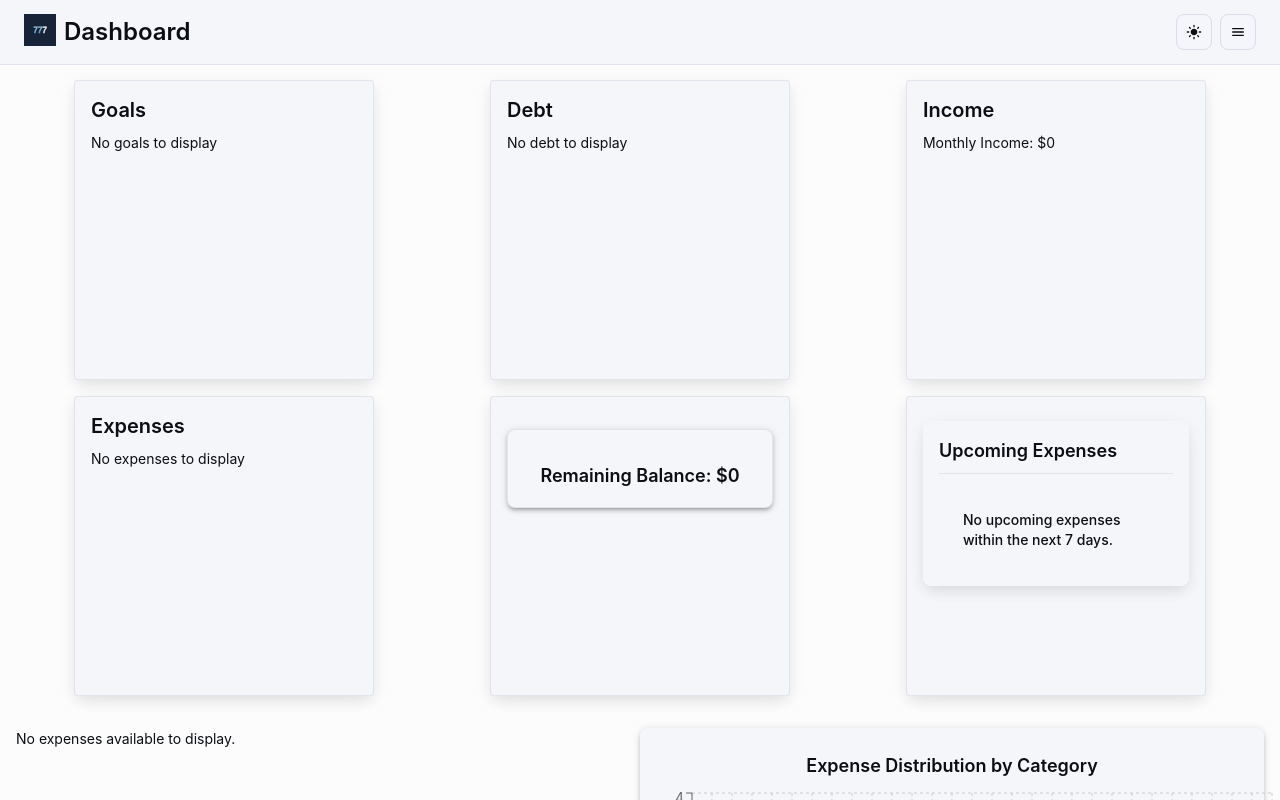
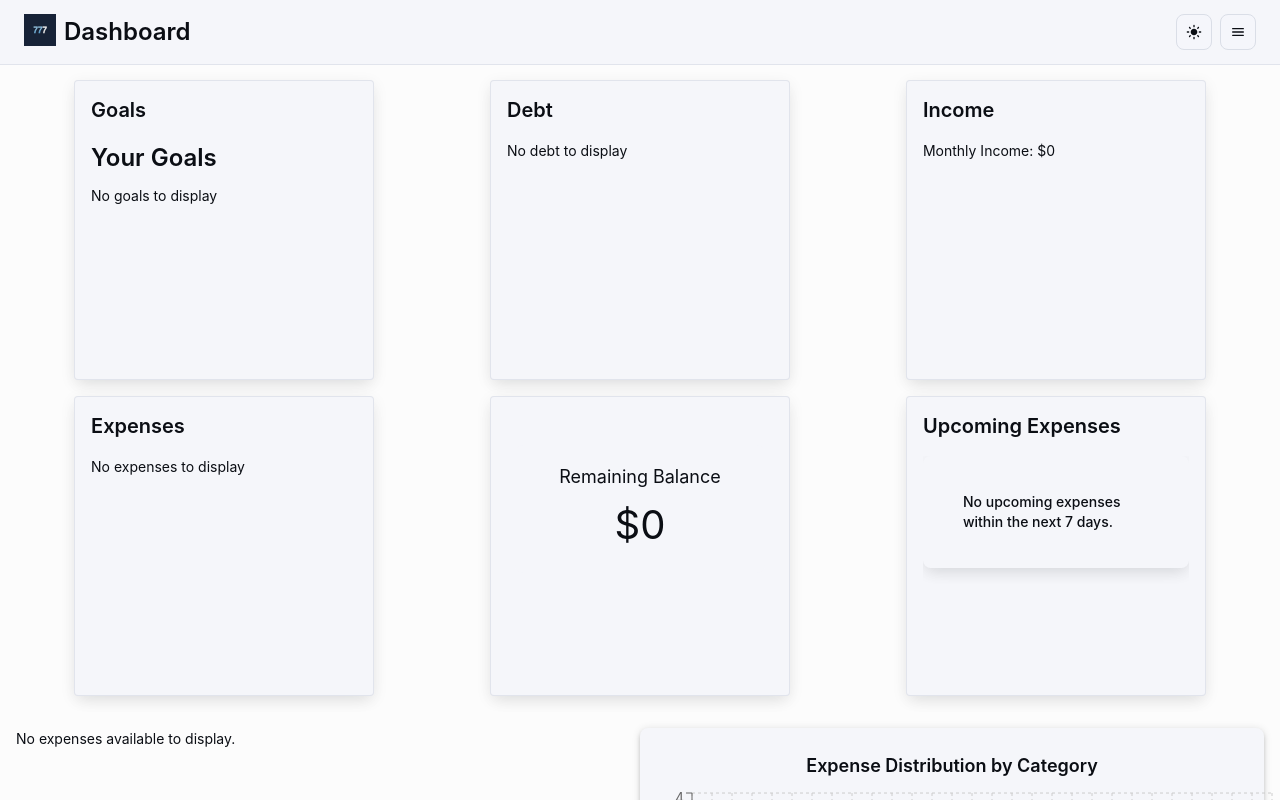
Before and after one commit to ElijahHawthorne/COP4331_LargeProject, a React (Vite) app in the folder frontend/: page /dashboard in a window 1280 px wide. Built offline with nearby package versions, Linux system fonts and the light colour scheme.

Commit message:
Fixed title scrolling on cards. Fixed Edit and delete buttons. Fixed alert messages

```diff
--- a/frontend/src/components/Balance.tsx
+++ b/frontend/src/components/Balance.tsx
@@ -1,26 +1,38 @@
 import React from 'react';
 import { Typography, Box, Card, CardContent } from '@mui/material';
-import { Expense } from '../Types'; // Assuming the Expense interface is imported
+import { Expense } from '../Types';
 
 interface BalanceCardProps {
-  expenses: Expense[];  // Array of expenses
-  income: number;       // Income value
+  expenses: Expense[];
+  income: number;
 }
 
 const BalanceCard: React.FC<BalanceCardProps> = ({ expenses, income }) => {
-  // Calculate the total cost of all expenses
   const totalExpenses = expenses.reduce((acc, expense) => acc + expense.cost, 0);
-
-  // Calculate the remaining balance
   const remainingBalance = income - totalExpenses;
 
   return (
-    <Box sx={{ display: 'flex', justifyContent: 'center', marginTop: 2 }}>
-      <Card sx={{ width: 350, boxShadow: 3 }}>
+    <Box sx={{ mt: 2, display: 'flex', justifyContent: 'center' }}>
+      <Card
+        sx={{
+          width: 250,
+          border: 'none',
+          textAlign: 'center',
+          p: 2, // Additional padding
+        }}
+      >
         <CardContent>
+          {/* Top label */}
+          <Typography variant="subtitle1" color="theme.palette.text.primary" gutterBottom>
+            Remaining Balance
+          </Typography>
 
-          <Typography variant="h6" align="center" sx={{ marginTop: 2 }}>
-            Remaining Balance: ${remainingBalance}
+          {/* Main balance in the middle */}
+          <Typography
+            variant="h3"
+            sx={{fontSize: "2.5rem", my: 1, color: (theme) => theme.palette.text.primary }}
+          >
+          ${remainingBalance}
           </Typography>
         </CardContent>
       </Card>
@@ -29,3 +41,5 @@ const BalanceCard: React.FC<BalanceCardProps> = ({ expenses, income }) => {
 };
 
 export default BalanceCard;
+
+// primary.main
--- a/frontend/src/components/ExpandableCard.tsx
+++ b/frontend/src/components/ExpandableCard.tsx
@@ -12,7 +12,7 @@ interface ExpandableCardProps {
   isActive: boolean;
   componentCollapsed: React.ReactNode;
   componentExpanded: React.ReactNode;
-  cardRef: (el: HTMLDivElement | null) => void; // Accept a function to set the ref
+  cardRef: (el: HTMLDivElement | null) => void;
 }
 
 const ExpandableCard: React.FC<ExpandableCardProps> = ({
@@ -24,8 +24,8 @@ const ExpandableCard: React.FC<ExpandableCardProps> = ({
   cardRef,
 }) => {
   const handleCardClick = (event: React.MouseEvent) => {
-    event.stopPropagation(); // Prevent the event from propagating to the global listener
-    onClick(event); // Call the passed onClick handler
+    event.stopPropagation();
+    onClick(event);
   };
 
   return (
@@ -33,59 +33,65 @@ const ExpandableCard: React.FC<ExpandableCardProps> = ({
       ref={cardRef}
       onClick={handleCardClick}
       sx={{
-
         p: 2,
         borderRadius: "4px",
         boxShadow: 1,
         transition: "transform 0.3s ease, z-index 0.3s ease, height 0.3s ease",
-        position: isActive ? "fixed" : "relative", // Fixed position when expanded
-        top: isActive ? "50%" : "auto", // Center vertically
-        left: isActive ? "50%" : "auto", // Center horizontally
-        transform: isActive ? "translate(-50%, -50%) scale(1.5)" : "scale(1)", // Scale and center
-        height: isActive ? "500px" : "300px", // Adjust expanded height
-        width: isActive ? "500px" : "300px", // Adjust expanded width
-        zIndex: isActive ? 9999 : 1, // Ensure it's on top of everything else
-        overflowY: isActive ? "hidden" : "auto", // Show overflow when expanded
+        position: isActive ? "fixed" : "relative",
+        top: isActive ? "50%" : "auto",
+        left: isActive ? "50%" : "auto",
+        transform: isActive ? "translate(-50%, -50%) scale(1.5)" : "scale(1)",
+        height: isActive ? "500px" : "300px",
+        width: isActive ? "500px" : "300px",
+        zIndex: isActive ? 9999 : 1,
+        overflow: "hidden",
+        display: "flex",
+        flexDirection: "column",
       }}
     >
+      {/* Title is now fixed, does NOT scroll */}
       <CardHeader
         title={title}
+        sx={{ flexShrink: 0 }}
+      />
+
+      {/* Scrollable content section */}
+      <CardContent
         sx={{
-          marginBottom: 1, // Add bottom margin
+          padding: 0,
+          overflowY: "auto", // scrollable area
+          flexGrow: 1,
         }}
-      />
-      <CardContent sx={{ padding: 0 }}>
+      >
         {!isActive && componentCollapsed}
+
         {isActive && (
           <Box
             sx={{
               display: "flex",
               justifyContent: "space-between",
               gap: 2,
-              height: "100%", // Make sure the Box fills the height of the Card
-              position:"fixed"
+              height: "100%",
+              overflow: "hidden", // To ensure inner sections scroll individually
             }}
           >
-            {/* Left section - scrollable */}
+            {/* Left scrollable section */}
             <Box
               sx={{
-                position: "relative",
-                width: "200px",
+                flex: 1,
+                overflowY: "auto",
                 height: "100%",
-                overflowY: "auto", // Enable scrolling for this section
               }}
             >
               {componentCollapsed}
             </Box>
 
-            {/* Right section - scrollable */}
+            {/* Right scrollable section */}
             <Box
               sx={{
                 flex: 1,
-                width: isActive ? "100%" : "150px", // Make the input section wider when expanded
+                overflowY: "auto",
                 height: "100%",
-                overflowY: "auto", // Enable scrolling for this section
-
               }}
             >
               <Typography
@@ -98,7 +104,7 @@ const ExpandableCard: React.FC<ExpandableCardProps> = ({
               >
                 Add {title}
               </Typography>
-              {React.cloneElement(componentExpanded as React.ReactElement, {})}
+              {componentExpanded}
             </Box>
           </Box>
         )}
--- a/frontend/src/components/UpcomingExpenses.tsx
+++ b/frontend/src/components/UpcomingExpenses.tsx
@@ -36,10 +36,6 @@ const UpcomingExpensesCard: React.FC<UpcomingExpensesCardProps> = ({ expenses })
 
   return (
     <Box sx={{ padding: 2, borderRadius: 1, boxShadow: 1 }}>
-      <Typography variant="h6" gutterBottom>
-        Upcoming Expenses
-      </Typography>
-      <Divider sx={{ marginBottom: 2 }} />
       <List>
         {upcomingExpenses.length > 0 ? (
           upcomingExpenses.map((expense) => (
--- a/frontend/src/components/ViewExpense.tsx
+++ b/frontend/src/components/ViewExpense.tsx
@@ -1,6 +1,6 @@
 import { Expense } from "../Types";
 import { Box, Typography, IconButton } from "@mui/material";
-import EditIcon from "@mui/icons-material/Edit";
+
 import DeleteIcon from "@mui/icons-material/Delete";
 
 interface ViewExpenseProps {
@@ -11,12 +11,11 @@ interface ViewExpenseProps {
 
 const ViewExpense: React.FC<ViewExpenseProps> = ({
   expenseList = [],
-  onEdit,
+
   onDelete,
 }) => {
   return (
     <Box>
-
       {expenseList.length > 0 ? (
         expenseList.map((expense, index) => (
           <Box
@@ -49,19 +48,19 @@ const ViewExpense: React.FC<ViewExpenseProps> = ({
                 gap: 1,
                 opacity: 0,
                 transition: "opacity 0.3s",
+
               }}
             >
-              <IconButton
-                size="small"
-                color="primary"
-                onClick={() => onEdit && onEdit(expense)} // Trigger the onEdit callback
-              >
-                <EditIcon />
-              </IconButton>
+
               <IconButton
                 size="small"
                 color="secondary"
-                onClick={() => onDelete && onDelete(expense)} // Trigger the onDelete callback
+                onClick={() => onDelete && onDelete(expense)}
+
+                sx={{color: 'gray',
+                '&:hover': {
+                  color: 'red', // Change color when hovered over
+                },}}// Trigger the onDelete callback
               >
                 <DeleteIcon />
               </IconButton>
--- a/frontend/src/components/ViewGoals.tsx
+++ b/frontend/src/components/ViewGoals.tsx
@@ -1,6 +1,3 @@
-
-
-
 import React from 'react';
 import { Box, Typography, LinearProgress, IconButton } from '@mui/material';
 import DeleteIcon from '@mui/icons-material/Delete';
@@ -15,9 +12,12 @@ interface ViewGoalsProps {
 const ViewGoals: React.FC<ViewGoalsProps> = ({ goals = [], userId, onGoalDeleted }) => {
   const handleDeleteGoal = async (goalName: string) => {
     if (!userId) {
-      alert('User is not logged in');
+      console.log('User is not logged in');
       return;
     }
+
+    const confirmDelete = window.confirm(`Are you sure you want to delete the goal "${goalName}" and its related expense?`);
+    if (!confirmDelete) return;
 
     try {
       // First, delete the goal
@@ -27,54 +27,52 @@ const ViewGoals: React.FC<ViewGoalsProps> = ({ goals = [], userId, onGoalDeleted
           'Content-Type': 'application/json',
         },
         body: JSON.stringify({
-          userId: userId,  // Pass the userId
-          goalName: goalName,  // Pass the goalName
+          userId: userId,
+          goalName: goalName,
         }),
       });
 
       const goalData = await goalResponse.json();
 
       if (goalData.success) {
-        // After successful goal deletion, remove the goal from the state
-        onGoalDeleted(goalName);  // Call onGoalDeleted to update the UI
+        onGoalDeleted(goalName); // Update UI
+        console.log('Goal deleted successfully!');
 
-        alert('Goal deleted successfully!');
-
-
+        // Then remove the related expense
         const expenseResponse = await fetch('http://777finances.com:5000/api/removeexpense', {
           method: 'POST',
           headers: {
             'Content-Type': 'application/json',
           },
           body: JSON.stringify({
-            userId: userId,  // Pass the userId
-            expenseName: goalName,  // Pass the debtName, which will match the expense name
+            userId: userId,
+            expenseName: goalName,
           }),
         });
 
         const expenseData = await expenseResponse.json();
 
         if (expenseData.success) {
-          alert('Debt and related expense deleted successfully!');
+          console.log('Related expense deleted successfully!');
         } else {
-          alert(`Failed to delete related expense: ${expenseData.error}`);
+          console.log(`Failed to delete related expense: ${expenseData.error}`);
         }
 
-
-
-
       } else {
-        alert(`Failed to delete goal: ${goalData.error}`);
+        console.log(`Failed to delete goal: ${goalData.error}`);
       }
     } catch (error) {
       console.error('Error deleting goal:', error);
-      alert('An error occurred while deleting the goal.');
+      console.log('An error occurred while deleting the goal.');
     }
   };
 
+
   return (
     <div>
-
+      <Typography variant="h4" gutterBottom>
+        Your Goals
+      </Typography>
 
       {/* Map through each goal and display it */}
       {goals.length > 0 ? (
@@ -86,11 +84,15 @@ const ViewGoals: React.FC<ViewGoalsProps> = ({ goals = [], userId, onGoalDeleted
               padding: 2,
               border: '1px solid #ddd',
               borderRadius: 2,
-              position: 'relative', // Make sure the delete button is positioned correctly
+              position: 'relative',
+              "&:hover .action-buttons": {
+                opacity: 1,
+              }, // Make sure the delete button is positioned correctly
             }}
           >
             {/* Delete Icon Button at the top right */}
             <IconButton
+            className="action-buttons"
               onClick={() => handleDeleteGoal(goal.name)}
               sx={{
                 position: 'absolute',
@@ -98,6 +100,8 @@ const ViewGoals: React.FC<ViewGoalsProps> = ({ goals = [], userId, onGoalDeleted
                 right: 8,
                 size: 'small',
                 fontSize: '15px',
+                opacity: 0,
+                transition: "opacity 0.3s",
                 color: 'gray',
                 '&:hover': {
                   color: 'red', // Change color when hovered over
--- a/frontend/src/dashboard/components/MainGrid.tsx
+++ b/frontend/src/dashboard/components/MainGrid.tsx
@@ -285,7 +285,7 @@ export default function MainGrid() {
           isActive={activeCard === 4}
           componentCollapsed={<BalanceCard expenses={curUserData.expenses} income={curUserData.income}/>}
           componentExpanded={null}
-          cardRef={(el) => (cardRefs.current[0] = el)}
+          cardRef={(el) => (cardRefs.current[4] = el)}
         />
       </Box>
 
@@ -296,13 +296,13 @@ export default function MainGrid() {
         }}
       >
        <ExpandableCard
-          title=""
+          title="Upcoming Expenses"
           index={4}
           onClick={() => null}
           isActive={activeCard === 4}
           componentCollapsed={<UpcomingExpensesCard expenses={curUserData.expenses}/>}
           componentExpanded={null}
-          cardRef={(el) => (cardRefs.current[0] = el)}
+          cardRef={(el) => (cardRefs.current[4] = el)}
         />
       </Box>
       <Box
```
Also changed, not shown: frontend/src/components/AddGoal.tsx (+6 -6 lines), frontend/src/components/ViewDebt.tsx (+21 -13 lines).
